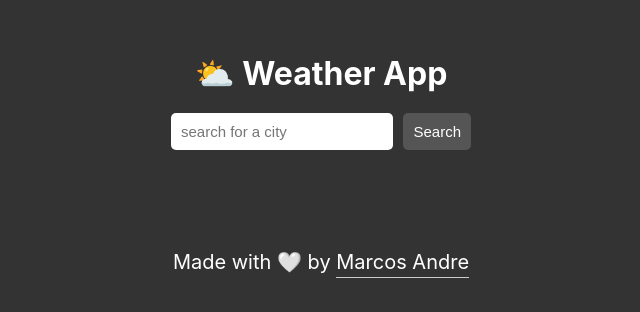
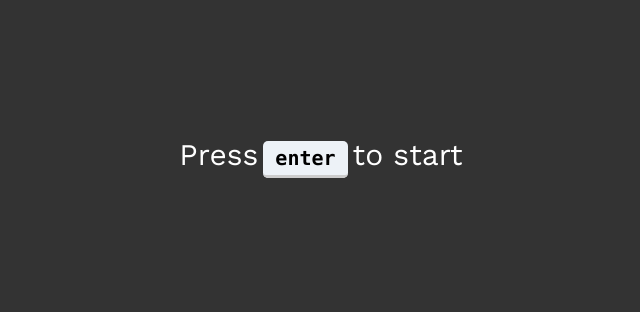
Before and after one commit to iamdevmarcos/weather-app, a React (Vite) app: page / in a window 1280 px wide. Shown: the part 246-558 px from the top of the page, without its empty margins (319-959 px from the left). Built offline with nearby package versions, Linux system fonts and the light colour scheme.

Commit message:
adding keyboard event and font in css

```diff
--- a/index.html
+++ b/index.html
@@ -5,7 +5,8 @@
     <link rel="icon" type="image/svg+xml" href="/src/favicon.svg" />
     <link rel="stylesheet" href="/assets/style.css">
     <meta name="viewport" content="width=device-width, initial-scale=1.0" />
-    <title>Vite App</title>
+    <link href="https://fonts.googleapis.com/css2?family=Work+Sans:wght@400;600;700;800;900&display=swap" rel="stylesheet">
+    <title>Weather App</title>
   </head>
   <body>
     <div id="root"></div>
--- a/public/assets/style.css
+++ b/public/assets/style.css
@@ -5,6 +5,7 @@
 }
 
 body {
+    font-family: 'Work Sans', sans-serif !important;
     display: flex;
     min-height: 100vh;
     justify-content: center;
@@ -113,9 +114,10 @@ h1 {
     transform-origin: left;
 }
 
-.aviso {
+.warning {
+    text-align:center;
     color: #FFF;
-    padding-top: 20px;
+    font-size: 30px;
 }
 
 footer {
--- /dev/null
+++ b/src/App.styles.ts
@@ -0,0 +1,23 @@
+import styled from "@emotion/styled";
+
+export const Key = styled.span`
+    font-family: Consolas !important;
+    background-color:#EDF2F7;
+    border-radius: 5px;
+    border-bottom: 3px solid #CCC;
+    border-bottom-width:3px;
+    font-size: 20px;
+    font-weight: bold;
+    line-height: normal;
+    padding:5px;
+    padding-inline: 0.6em;
+    white-space: nowrap;
+    margin:0px 5px;
+    transition: all ease 0.2s;
+    color:#000;
+    &&:hover {
+        background-color:#CCC;
+        border-bottom-width:1px;
+        cursor:pointer;
+    }
+`;
--- a/src/App.tsx
+++ b/src/App.tsx
@@ -1,12 +1,35 @@
 import { useState, useEffect } from 'react';
+import * as C from './App.styles';
 import { WeatherArea } from './components/WeatherArea';
-import showMessage from './helpers/showMessage';
 
 const App = () => {
+  const [pressEnter, setPressEnter] = useState(false);
+
+  useEffect(() => {
+    window.addEventListener('keydown', function(e) {
+      switch(e.code) {
+        case 'Enter':
+        case 'NumpadEnter':
+          setPressEnter(true);
+        break;
+      }
+    })
+  });
 
   return(
     <div>
-      <WeatherArea />
+
+      {!pressEnter &&
+        <div className="warning">
+          Press
+            <C.Key onClick={e=>setPressEnter(true)}>enter</C.Key>
+          to start
+        </div>
+      }
+
+      {pressEnter &&
+        <WeatherArea />
+      }
     </div>
   );
 }
```
